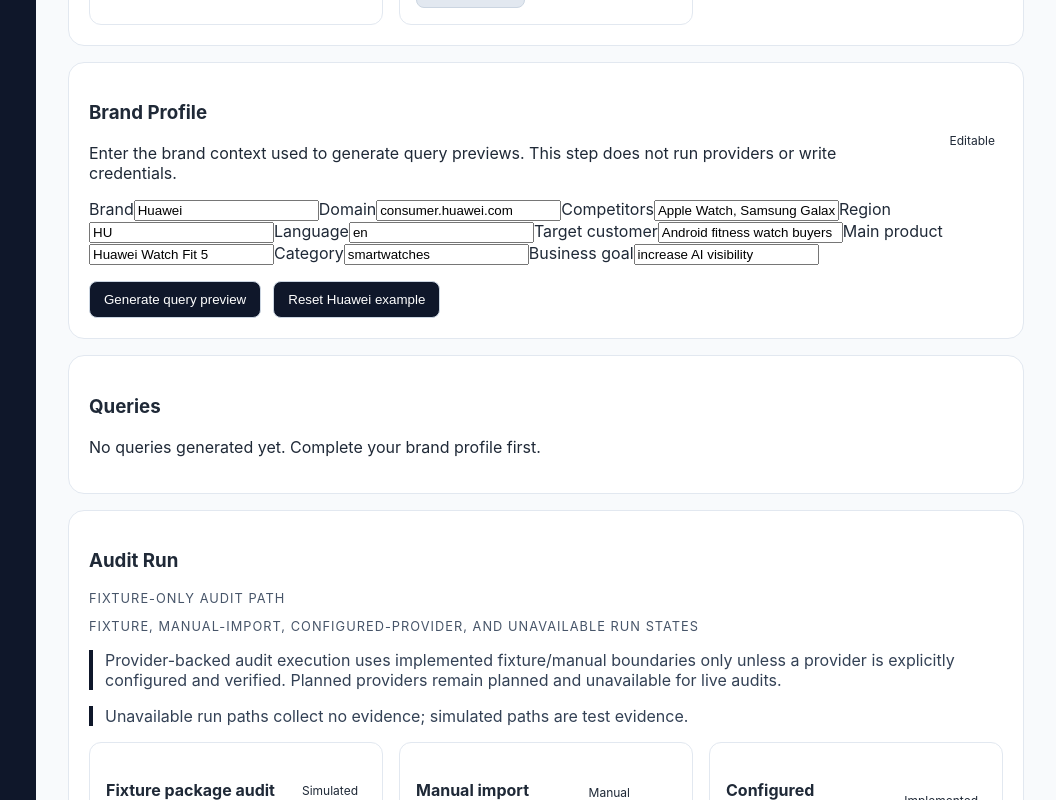
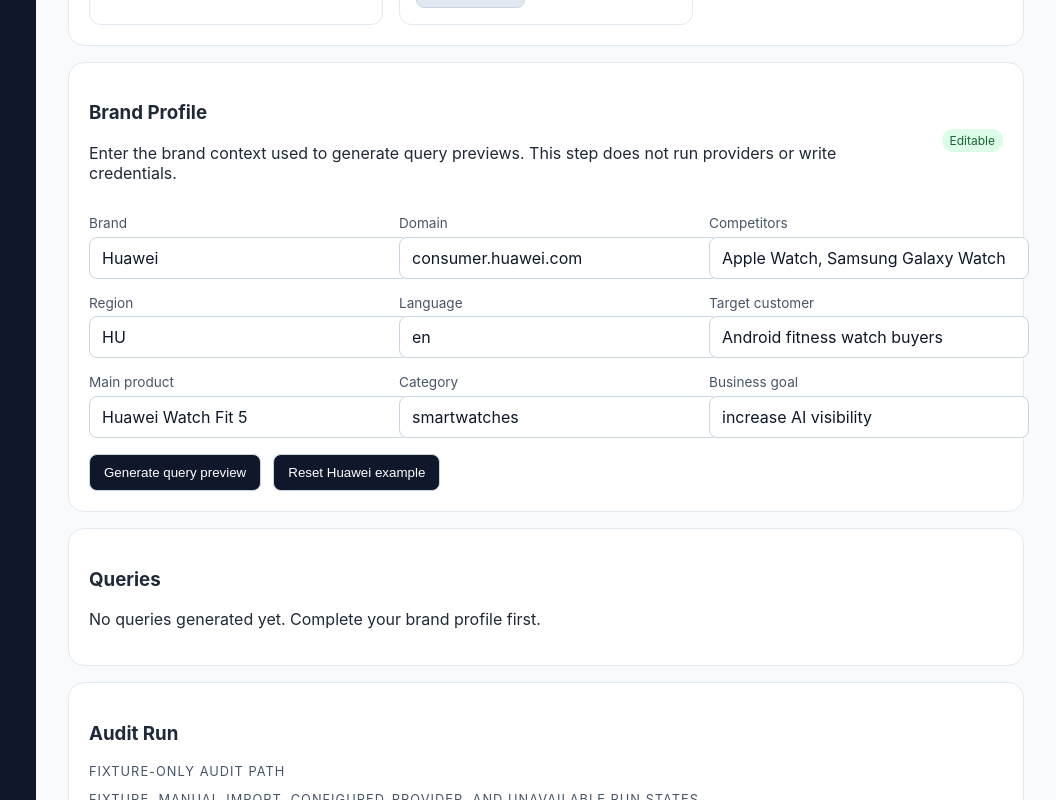
Before and after one commit to alexwang91/GEO-Agent, a React (Vite) app in the folder apps/desktop/: page / in a window 1280 px wide. Shown: the part 1520-2320 px from the top of the page, without its empty margins (224-1280 px from the left). Built offline with nearby package versions, Linux system fonts and the light colour scheme.

Commit message:
style: add desktop brand profile form styles

```diff
--- a/apps/desktop/src/styles.css
+++ b/apps/desktop/src/styles.css
@@ -19,6 +19,15 @@ button {
 button:disabled {
   background: #e2e8f0;
   color: #64748b;
+}
+
+input {
+  border: 1px solid #cbd5e1;
+  border-radius: 8px;
+  color: #0f172a;
+  font: inherit;
+  padding: 0.625rem 0.75rem;
+  width: 100%;
 }
 
 .app-shell {
@@ -78,7 +87,8 @@ button:disabled {
 .provider-grid,
 .run-path-grid,
 .metric-grid,
-.report-grid {
+.report-grid,
+.query-list {
   display: grid;
   gap: 1rem;
 }
@@ -92,18 +102,41 @@ button:disabled {
   grid-template-columns: repeat(auto-fit, minmax(160px, 1fr));
 }
 
-.report-grid {
+.report-grid,
+.query-list {
   grid-template-columns: repeat(auto-fit, minmax(240px, 1fr));
   margin-top: 1rem;
+}
+
+.form-grid {
+  display: grid;
+  gap: 1rem;
+  grid-template-columns: repeat(auto-fit, minmax(240px, 1fr));
+  margin-top: 1rem;
+}
+
+.field {
+  display: grid;
+  gap: 0.35rem;
+}
+
+.field span {
+  color: #475569;
+  font-size: 0.85rem;
 }
 
 .provider-card,
 .run-path-card,
 .metric-card,
-.evidence-block {
+.evidence-block,
+.query-card {
   border: 1px solid #e2e8f0;
   border-radius: 12px;
   padding: 1rem;
+}
+
+.query-card p {
+  margin-bottom: 0;
 }
 
 .metric-card {
@@ -139,6 +172,7 @@ button:disabled {
   color: #92400e;
 }
 
+.status.implemented,
 .status.available,
 .status.available-for-local-fixtures,
 .status.recorded-evidence-available,
```
